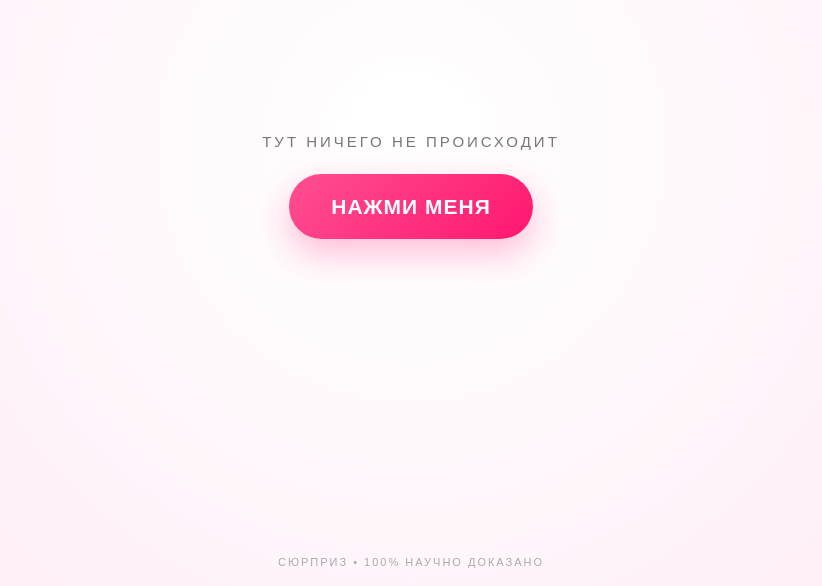
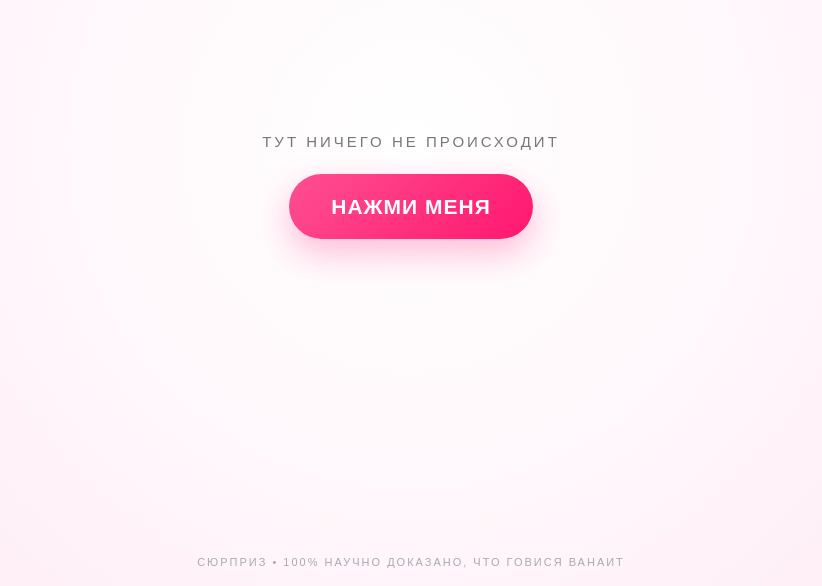
Before and after one commit to copilot-cis/surprise, a plain HTML site: page index.html in a window 1280 px wide. Shown: the part 214-800 px from the top of the page, without its empty margins (229-1051 px from the left). Drawn offline with Linux system fonts and the light colour scheme.

Commit message:
Update index.html

```diff
--- a/index.html
+++ b/index.html
@@ -237,7 +237,7 @@ button:active {
     <button class="again" id="again">ЕЩЁ РАЗ 😂</button>
   </div>
 
-  <div class="tiny">СЮРПРИЗ • 100% НАУЧНО ДОКАЗАНО</div>
+  <div class="tiny">СЮРПРИЗ • 100% НАУЧНО ДОКАЗАНО, ЧТО ГОВИСЯ ВАНАИТ</div>
 </div>
 
 <script>
```
